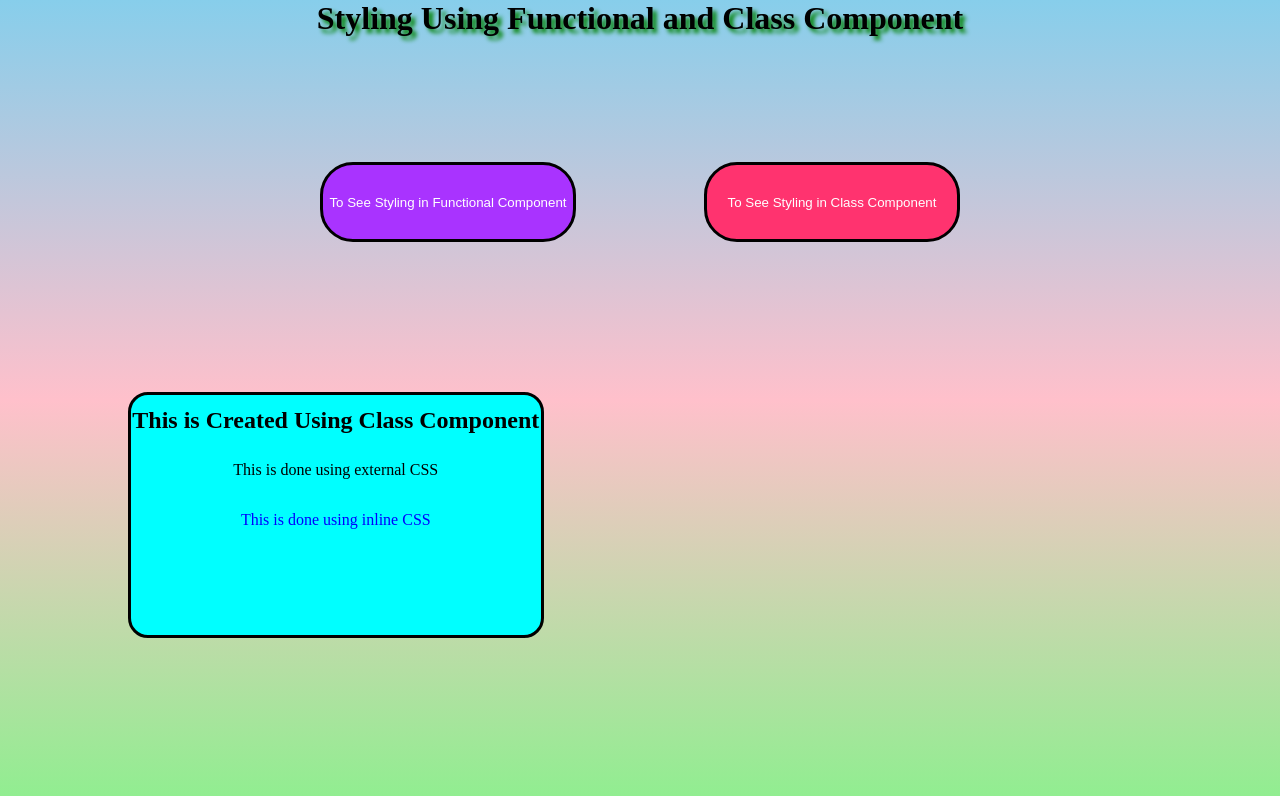
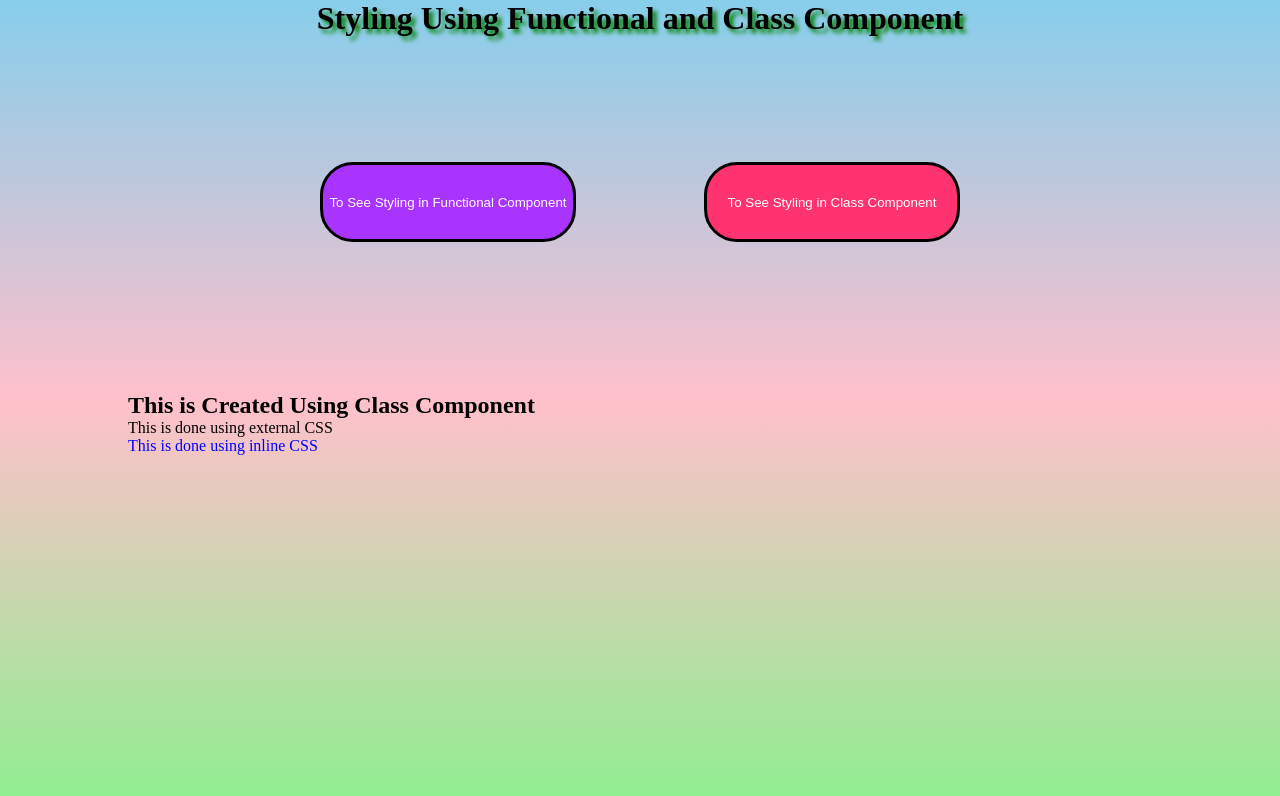
Before and after one commit to Praveensoreng/reactAssignment1, a React (Create React App) app: page / in a window 1280 px wide. Both pictures are taken after a click on the button "To See Styling in Class Component". Shown: the top 796 px of the page. Built offline with nearby package versions, Linux system fonts and the light colour scheme.

Commit message:
Update ClassCard.js

```diff
--- a/src/components/ClassCard.js
+++ b/src/components/ClassCard.js
@@ -3,7 +3,7 @@ import './FunctionalCard.css'
 class ClassCard extends React.Component {
     render() {
       return (
-      <div className="card">
+      <div className="classCard">
            <h1>This is Created Using Class Component</h1>
            <p>This is done using external CSS</p>
            <p style={{color:'blue'}}>This is done using inline CSS</p>
```
